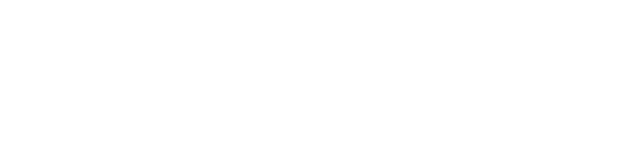
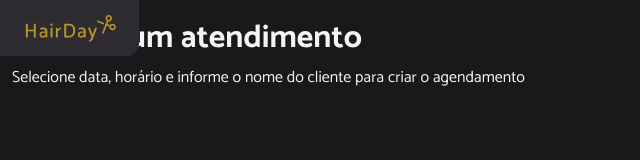
Before and after one commit to feliperossibr/hairday-main, a plain HTML site: page index.html in a window 1280 px wide. Shown: the whole page, without its empty margins (0-640 px from the left). Drawn offline with Linux system fonts and the light colour scheme.

Commit message:
criando header

```diff
--- a/index.html
+++ b/index.html
@@ -14,6 +14,18 @@
   <title>Hair Day</title>
 </head>
 <body>
+  <div class="container">
+    <img src="src/assets/logo.svg" alt="Logo hairday" class="logo">
 
+    <form class="form">
+      <header>
+        <h1>Agende um atendimento</h1>
+        <p>
+          Selecione data, horário e informe o nome do cliente para criar o
+          agendamento
+        </p>
+      </header>
+    </form>
+  </div>
 </body>
 </html>
--- a/src/styles/global.css
+++ b/src/styles/global.css
@@ -22,3 +22,53 @@
   font-family: "Catamaran", sans-serif;
   font-size: 16px;
 }
+
+::-webkit-scrollbar {
+  width: .3rem;
+}
+
+::-webkit-scrollbar-track {
+  background-color: transparent;
+}
+
+::-webkit-scrollbar-thumb {
+  background: var(--yellow);
+}
+
+body {
+  background-color: var(--gray-800);
+  color: var(--gray-100);
+}
+
+.container {
+  display: grid;
+  grid-template-columns: auto 1fr;
+  grid-template-rows: calc(100vh - 1.5rem);
+  grid-template-areas: "form schedule";
+
+  padding: .75rem;
+}
+
+.logo {
+  position: absolute;
+  top: 0;
+  left: 0;
+
+  background-color: var(--gray-600);
+  padding: .75rem 1.25rem;
+  border-bottom-right-radius: .75rem;
+
+  height: 3.5rem;
+  width: 8.7rem;
+}
+
+@media (max-width: 1100px) {
+  :root {
+    font-size: 14px;
+  }
+
+  .container {
+    display: flex;
+    flex-direction: column;
+  }
+}
```
